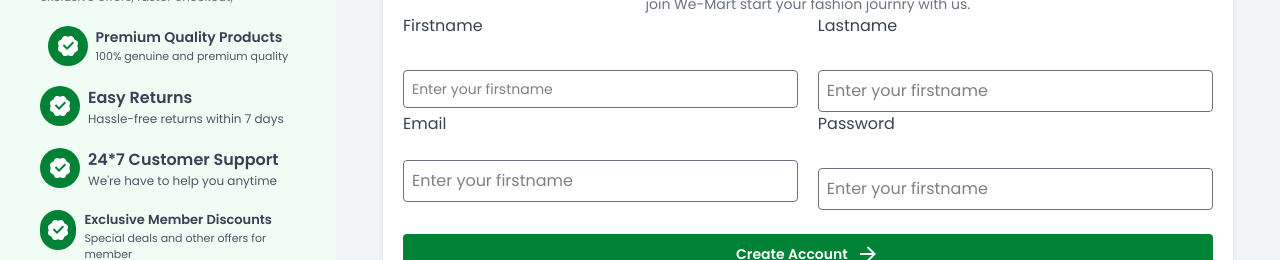
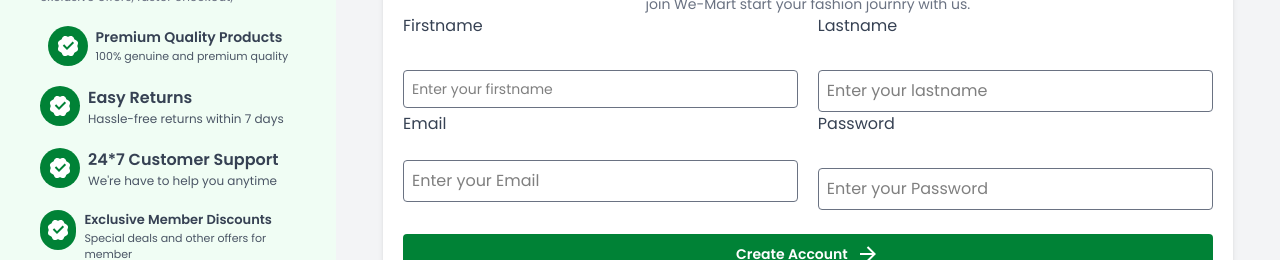
Before and after one commit to Pranjal5050/E-commerce, a React app in the folder Frontend/: page /register in a window 1280 px wide. Shown: the part 150-410 px from the top of the page. Built offline with nearby package versions, Linux system fonts and the light colour scheme; the HTML template or start-up script is replaced by a standard one; a web font is replaced by a local one.

Commit message:
Fix Netlify SPA routing

```diff
--- a/Frontend/src/components/UserRegister.jsx
+++ b/Frontend/src/components/UserRegister.jsx
@@ -107,24 +107,24 @@ const UserRegister = () => {
 
                 <div className='md:w-1/2'>
                   <label className='hidden md:block text-md text-gray-700'>Firstname</label> <br />
-                  <input type="text" value={firstname} onChange={(e) => { setFirstname(e.target.value) }} name='firstname' className='w-full py-2 p-2 text-sm rounded mt-2 outline-none border border-gray-500' placeholder='Enter your firstname' />
+                  <input type="text" value={firstname} onChange={(e) => { setFirstname(e.target.value) }} name='firstname' className='w-full py-2 p-2 text-sm rounded sm:mt-2 outline-none border border-gray-500' placeholder='Enter your firstname' />
                 </div>
 
                 <div className='md:w-1/2'>
                   <label className='hidden md:block text-md text-gray-700'>Lastname</label> <br />
-                  <input type="text" value={lastname} onChange={(e) => { setLastname(e.target.value) }} name='lastname' className='w-full py-2 p-2 rounded mt-2 outline-none border border-gray-500' placeholder='Enter your firstname' />
+                  <input type="text" value={lastname} onChange={(e) => { setLastname(e.target.value) }} name='lastname' className='w-full py-2 p-2 rounded sm:mt-2 outline-none border border-gray-500' placeholder='Enter your lastname' />
                 </div>
               </div>
 
               <div className='md:flex w-full gap-5'>
                 <div className='md:w-1/2'>
                   <label className='hidden md:block text-md text-gray-700'>Email</label> <br />
-                  <input type="email" value={email} onChange={(e) => { setEmail(e.target.value) }} name='email' className='w-full py-2 p-2 rounded outline-none border border-gray-500' placeholder='Enter your firstname' />
+                  <input type="email" value={email} onChange={(e) => { setEmail(e.target.value) }} name='email' className='w-full py-2 p-2 rounded outline-none border border-gray-500' placeholder='Enter your Email' />
                 </div>
 
                 <div className='md:w-1/2'>
                   <label className='hidden md:block text-md text-gray-700'>Password</label> <br />
-                  <input type="password" value={password} onChange={(e) => { setPassword(e.target.value) }} name='password' className='w-full py-2 p-2 rounded mt-2 outline-none border border-gray-500' placeholder='Enter your firstname' />
+                  <input type="password" value={password} onChange={(e) => { setPassword(e.target.value) }} name='password' className='w-full py-2 p-2 rounded sm:mt-2 outline-none border border-gray-500' placeholder='Enter your Password' />
                 </div>
               </div>
               <button className='w-full cursor-pointer hover:bg-green-800 mt-6 bg-green-700 font-semibold text-sm text-white flex items-center justify-center gap-2 py-2 rounded-sm'>Create Account <RiArrowRightLine /></button>
```
Also changed, not shown: 1 other file (tests, documents, lock files or other folders).
